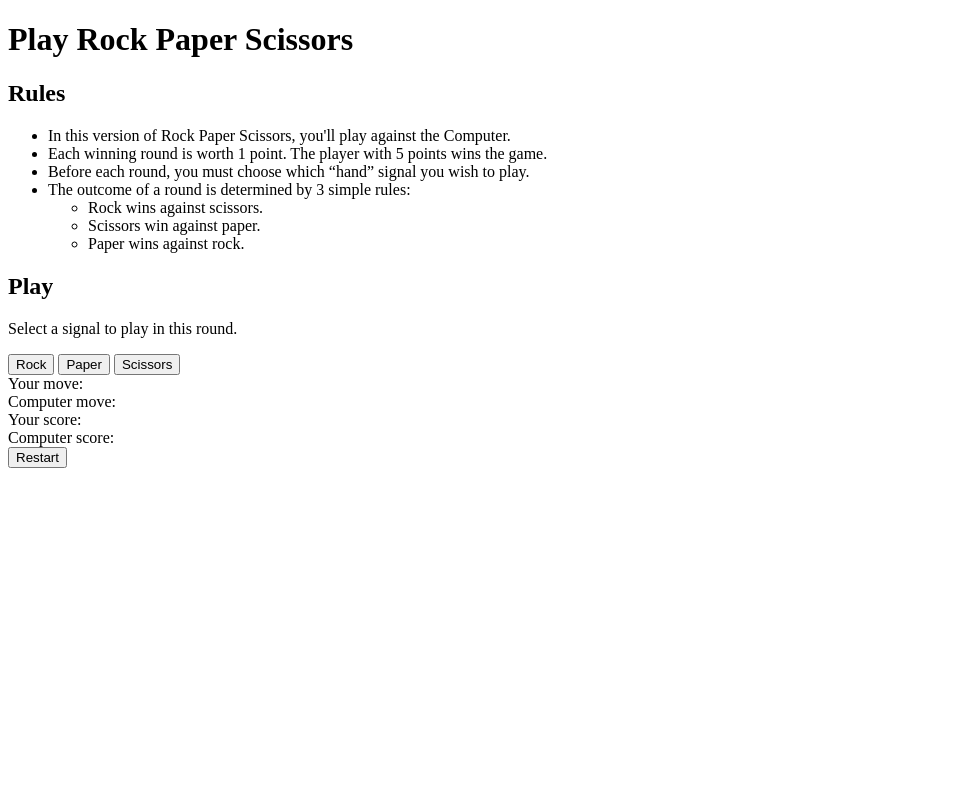
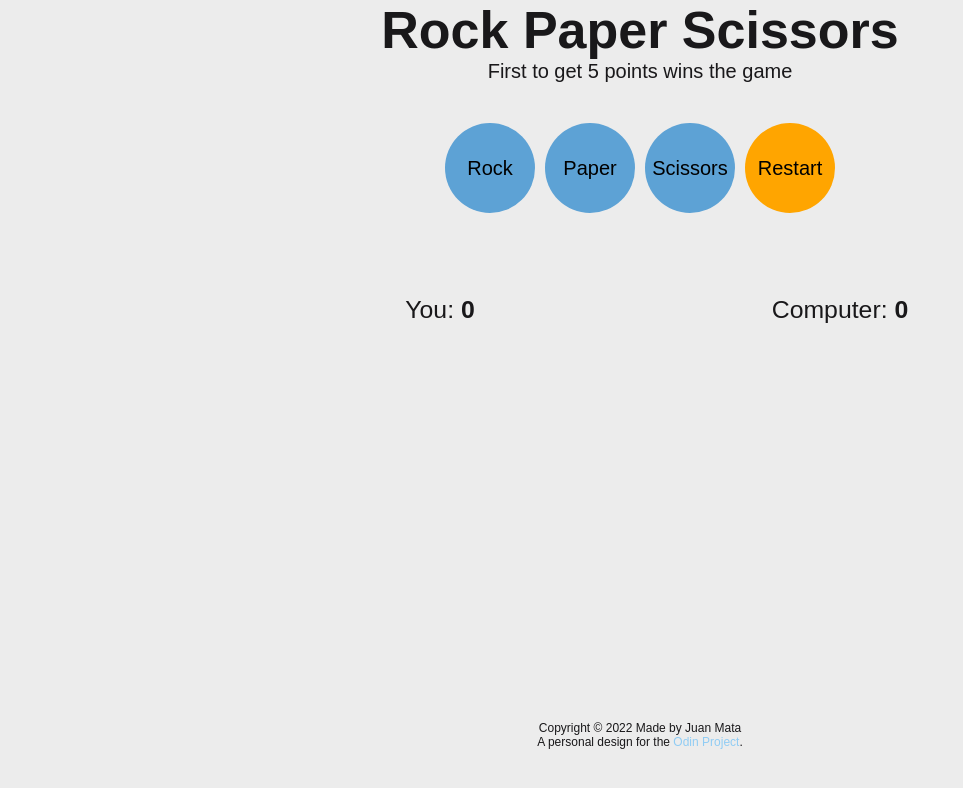
Before and after one commit to jjmarrue/rockpaperscissors, a plain HTML site: page index.html in a window 1280 px wide. Both pictures are taken after a click on the button "Restart". Shown: the whole page, without its empty margins (0-963 px from the left). Drawn offline with Linux system fonts and the light colour scheme.

Commit message:
Edit Index and Script and Upload styling files
Restructured html content for better presentation and ease to use.
Tweaked javascript code to accomodate changes in html and to improve
the functionality of the game.
Submitted css file and source files.

```diff
--- a/index.html
+++ b/index.html
@@ -5,57 +5,44 @@
     <meta http-equiv="X-UA-Compatible" content="IE=edge">
     <meta name="viewport" content="width=device-width, initial-scale=1.0">
     <title>Rock-Paper-Scissors</title>
-    <script type="text/javascript" src="script.js" defer></script>
+    <script type="text/javascript" src="./script.js" defer></script>
+    <link href="./style.css" rel="stylesheet">
 </head>
 <body>
     <main>
-        <header>
-            <h1 id="main-title" class="title">Play Rock Paper Scissors</h1>
+        <header >
+            <h1 id="main-title">Rock Paper Scissors</h1>
+            <p id="sub-title">First to get 5 points wins the game</p>
         </header>
-        <section id="rules" class="content">
-            <h2 class="rule-heading">Rules</h2>
-            <div class="rule-content">
-                <ul class="rules-list">
-                    <li class="item-list">In this version of Rock Paper Scissors, you'll play against the Computer.</li>
-                    <li class="item-list">Each winning round is worth 1 point. The player with 5 points wins the game.</li>
-                    <li class="item-list">Before each round, you must choose which “hand” signal you wish to play.</li>
-                    <li class="item-list">The outcome of a round is determined by 3 simple rules:
-                        <ul class="rules-list">
-                            <li class="item-list">Rock wins against scissors.</li>
-                            <li class="item-list">Scissors win against paper.</li>
-                            <li class="item-list">Paper wins against rock.</li>
-                        </ul>
-                    </li>
-                </ul>
+        <section id="game" class="content">
+            <div id="player-buttons">
+                <input type="button" value="Rock" id="rock" class="btn gesture-btn"></input>
+                <input type="button" value="Paper" id="paper" class="btn gesture-btn"></input>
+                <input type="button" value="Scissors" id="scissors" class="btn gesture-btn"></input>
+                <button id="restart" class="btn">Restart</button>
             </div>
-        </section>
-        <section id="game" class="content">
-            <div class="game-intro">
-                <h2>Play</h2>
-                <p>Select a signal to play in this round.</p>
+            <div class="score">
+                <div id="final-score"></div>
             </div>
-            <div class="player-gestures">
-                <button type="button" value="Rock" id="rock" class="btn gesture-btn">Rock</button>
-                <button type="button" value="Paper" id="paper" class="btn gesture-btn">Paper</button>
-                <button type="button" value="Scissors" id="scissors" class="btn gesture-btn">Scissors</button>
+            <div id="animation">
+            <div id="p-gesture"  class="gestures">
+                <h3>You: <span id="p-score">0</span></h3>
+                <img src="./images/rock.png" class="rock-img" hidden>
+                <img src="./images/paper.png" class="paper-img" hidden>
+                <img src="./images/scissors.png" class="scissors-img" hidden>
             </div>
-            <div class="selection">
-                <div id="player-gesture">Your move: </div>
-                <div id="computer-gesture">Computer move: </div>
-                <div class="score">
-                    <div id="round-result"></div>
-                    <div id="player-result">Your score: </div>
-                    <div id="computer-result">Computer score: </div>
-                    <div id="final-score"></div>
-                </div>
+            <div id="c-gesture"  class="gestures">
+                <h3>Computer: <span id="c-score">0</span></h3>
+                <img src="./images/rock.png" class="rock-img" hidden>
+                <img src="./images/paper.png" class="paper-img" hidden>
+                <img src="./images/scissors.png" class="scissors-img" hidden>
             </div>
-            <div>
-                <button id="restart" class="btn">Restart</button>
             </div>
         </section>
     </main>
     <footer>
-
+        <p>Copyright &copy; 2022 Made by Juan Mata</p>
+        <p>A personal design for the <a href="https://www.theodinproject.com/" target="_blank">Odin Project</a>.</p>
     </footer>
 </body>
 </html>
--- a/script.js
+++ b/script.js
@@ -1,33 +1,78 @@
 // Rock Paper Scissors mini-game.
-// Author: Juan Mata. July 25 2022.
+// Author: Juan Mata. August 2022.
 // A learning project for the Odin Project using HTML5, Flexbox, and Javascript.
 
 let playerScore = 0;
 let computerScore = 0;
-const rock = document.querySelector('#rock');
-const paper = document.querySelector('#paper');
-const scissors = document.querySelector('#scissors');
-const playerGesture = document.querySelector('#player-gesture');
-const computerGesture = document.querySelector('#computer-gesture');
+const playerChoices = document.querySelectorAll('.gesture-btn');
 const roundResult = document.querySelector('#round-result');
-const playerResult = document.querySelector('#player-result');
-const computerResult = document.querySelector('#computer-result');
+const playerResult = document.querySelector('#p-score');
+const computerResult = document.querySelector('#c-score');
 const finalScore = document.querySelector('#final-score');
 const restart = document.querySelector('#restart');
+const playerGestureRock = document.querySelector('#p-gesture .rock-img');
+const playerGesturePaper = document.querySelector('#p-gesture .paper-img');
+const playerGestureScissors = document.querySelector('#p-gesture .scissors-img');
+const compGestureRock = document.querySelector('#c-gesture .rock-img');
+const compGesturePaper = document.querySelector('#c-gesture .paper-img');
+const compGestureScissors = document.querySelector('#c-gesture .scissors-img');
 
 function game(){
-    rock.addEventListener('click', playRound);
-    paper.addEventListener('click', playRound);
-    scissors.addEventListener('click', playRound);
-
+    playerChoices.forEach(choice => {
+        choice.addEventListener('click', playRound);
+    });
     //Allow user to restart the game
     restart.addEventListener('click', restartGame);
 }
 
-function restartGame(){
-    playerScore = 0;
-    computerScore = 0;
+function playRound(e){
+    let playerSelection = e.target.value;
+    let computerSelection = getComputerChoice();
+    let roundWinner = determineRoundWinner(playerSelection, computerSelection);
+    let gameWinner = trackScore(roundWinner);
+    showImages(playerSelection, computerSelection);
+    //roundResult.textContent = roundWinner;
+    playerResult.textContent = `${playerScore}`;
+    computerResult.textContent = `${computerScore}`;
+    finalScore.textContent = gameWinner;
 
+    // End game by disabling buttons when either participant score is 5.
+    if (playerScore === 5 || computerScore === 5){
+        playerChoices.forEach(choice => {
+            choice.disabled = true;
+        });
+    }
+}
+
+// Show or hide the corresponding hand sign
+function showImages(playerSelection, computerSelection){
+    if (playerSelection === 'Rock'){
+        playerGestureRock.hidden = false;
+        playerGesturePaper.hidden = true;
+        playerGestureScissors.hidden = true;
+    } else if (playerSelection === 'Paper'){
+        playerGesturePaper.hidden = false;
+        playerGestureRock.hidden = true;
+        playerGestureScissors.hidden = true;
+    } else if (playerSelection === 'Scissors'){
+        playerGestureScissors.hidden = false;
+        playerGesturePaper.hidden = true;
+        playerGestureRock.hidden = true;
+    }
+
+    if (computerSelection === 'Rock'){
+        compGestureRock.hidden = false;
+        compGesturePaper.hidden = true;
+        compGestureScissors.hidden = true;
+    } else if (computerSelection === 'Paper'){
+        compGesturePaper.hidden = false;
+        compGestureRock.hidden = true;
+        compGestureScissors.hidden = true;
+    } else if (computerSelection === 'Scissors'){
+        compGestureScissors.hidden = false;
+        compGesturePaper.hidden = true;
+        compGestureRock.hidden = true;
+    }
 }
 
 function getComputerChoice(){
@@ -36,41 +81,19 @@ function getComputerChoice(){
     return gameChoices[computerVal];
 }
 
-function playRound(e){
-    let playerSelection = e.target.value;
-    let computerSelection = getComputerChoice();
-    let roundWinner = determineRoundWinner(playerSelection, computerSelection);
-    let gameWinner = trackScore(roundWinner);
-
-    playerGesture.textContent = `You: ${playerSelection}`;
-    computerGesture.textContent = `Computer: ${computerSelection}`;
-    roundResult.textContent = roundWinner;
-    playerResult.textContent = `Player score: ${playerScore}`;
-    computerResult.textContent = `Computer score: ${computerScore}`;
-    finalScore.textContent = gameWinner;
-
-    // End game when score is 5. Disable buttons.
-    if (playerScore === 5 || computerScore === 5){
-        const para = document.createElement('p');
-        const gameOver = document.createTextNode("Game Over");
-        para.appendChild(gameOver);
-        document.querySelector('#final-score').appendChild(para);
-    }
-}
-
 function determineRoundWinner(playerSelection, computerSelection){
     const rock = "Rock";
     const paper = "Paper";
     const scissors = "Scissors";
     let result ='';
     if ((playerSelection == rock && computerSelection == scissors) || (playerSelection == scissors && computerSelection == paper) || (playerSelection == paper && computerSelection == rock)){
-        result = `You win! ${playerSelection} beats ${computerSelection}`;
+        result = `You win. ${playerSelection} beats ${computerSelection}`;
 
     } else if((playerSelection == scissors && computerSelection == rock) || (playerSelection == paper && computerSelection == scissors) || (playerSelection == rock && computerSelection == paper)){
-        result = `You lose! ${computerSelection} beats ${playerSelection}`;
+        result = `You lose. ${computerSelection} beats ${playerSelection}`;
 
     } else {
-        result = `It's a Tie! You both chose ${computerSelection}`;
+        result = "It's a Tie.";
     }
     return result;
 }
@@ -85,8 +108,26 @@ function trackScore(result) {
        return 'You win the game!';
     }
     if (computerScore === 5){
-        return 'You lose the game!';
+        return 'Oh no! Better luck next time';
     }
 }
 
+function restartGame(){
+    playerScore = 0;
+    computerScore = 0;
+    finalScore.textContent = '';
+    playerResult.textContent = `${playerScore}`;
+    computerResult.textContent = `${computerScore}`;
+    playerGestureScissors.hidden = true;
+    playerGesturePaper.hidden = true;
+    playerGestureRock.hidden = true;
+    compGestureScissors.hidden = true;
+    compGesturePaper.hidden = true;
+    compGestureRock.hidden = true;
+    playerChoices.forEach(choice => {
+        choice.disabled = false;
+    });
+}
+
+// Play the game
 game();
--- /dev/null
+++ b/style.css
@@ -0,0 +1,129 @@
+@import url('https://fonts.googleapis.com/css2?family=Open+Sans:wght@300;400;700&display=swap');
+*{
+  box-sizing: border-box;
+  margin: 0;
+}
+
+html{
+  background-color: #ECECEC;
+  color: #19181A;
+}
+
+body{
+  font-family: 'Quicksand', sans-serif;
+  max-width: 800px;
+  margin: 0 auto;
+}
+
+#main-title{
+  font-size: 3.25em;
+  text-align: center;
+}
+
+#sub-title{
+  font-size: 1.25em;
+  text-align: center;
+}
+
+#game{
+  height: 590px;
+  margin: 2.5em auto 0;
+}
+
+#player-buttons{
+  display: flex;
+  flex-wrap: wrap;
+  justify-content: center;
+}
+
+.btn{
+  border: none;
+  min-height: 90px;
+  min-width: 90px;
+  border-radius: 50%;
+  display: inline-block;
+  font-size: 1.25em;
+  background-color: #5DA2D5;
+  color: black;
+  margin: 0 0.25em;
+}
+
+.btn, .btn:hover{
+  transition: 0.5s;
+}
+
+.btn#rock:hover{
+  background-color: #ef5480;
+}
+
+.btn#paper:hover{
+  background-color: #ffde55;
+}
+
+.btn#scissors:hover{
+  background-color: #74dae2;
+}
+
+.btn#restart{
+  background-color: orange;
+}
+
+.btn#restart:hover{
+  background-color: #19181A;
+  color: #ECECEC;
+}
+
+#animation{
+  display: flex;
+  flex-wrap: wrap;
+}
+
+.gestures {
+  width: 50%;
+  margin: 2em 0 0 0;
+  display: flex;
+  flex-direction: column;
+  align-items: center;
+  justify-content: center;
+}
+
+.gestures h3{
+  font-size: 1.55em;
+  font-weight: 100;
+}
+
+.gestures h3 span{
+  font-weight: 900;
+}
+
+.gestures img{
+  max-width: 90%;
+  height: auto;
+  flex: 1;
+}
+
+.score {
+  margin-top: 3.2em;
+}
+
+#final-score {
+  font-size: 1.45em;
+  text-align: center;
+  font-weight: 900;
+}
+
+footer{
+  text-align: center;
+  padding: 0.5em;
+  background-color: #ECECEC;
+}
+
+footer p{
+  font-size: 0.75em;
+  font-weight: 500;
+}
+
+footer a {
+  text-decoration: none;
+  color: #90CCF4;
+}
```
Also changed, not shown: images/paper.png (added), images/rock.png (added), images/scissors.png (added), 1 other file.
